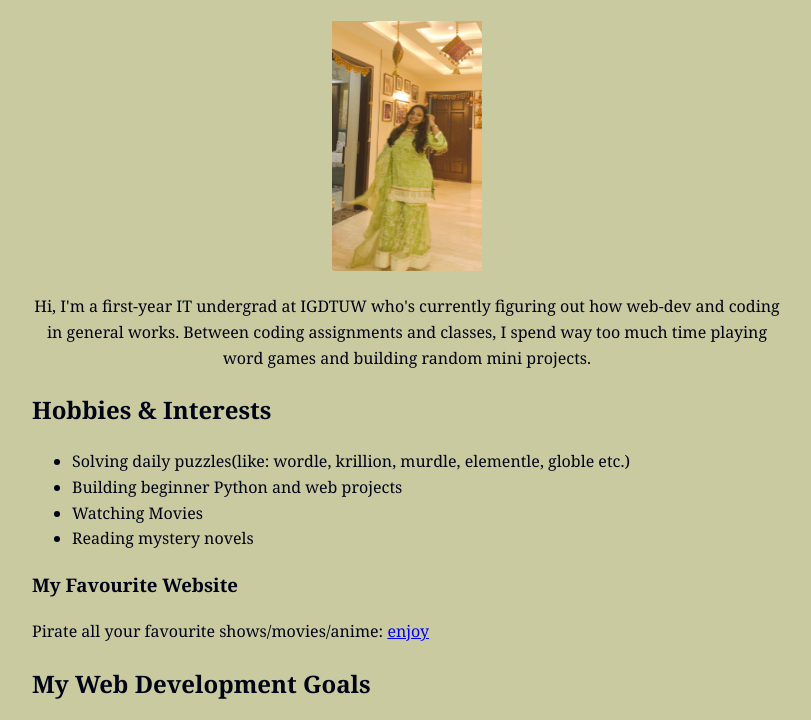
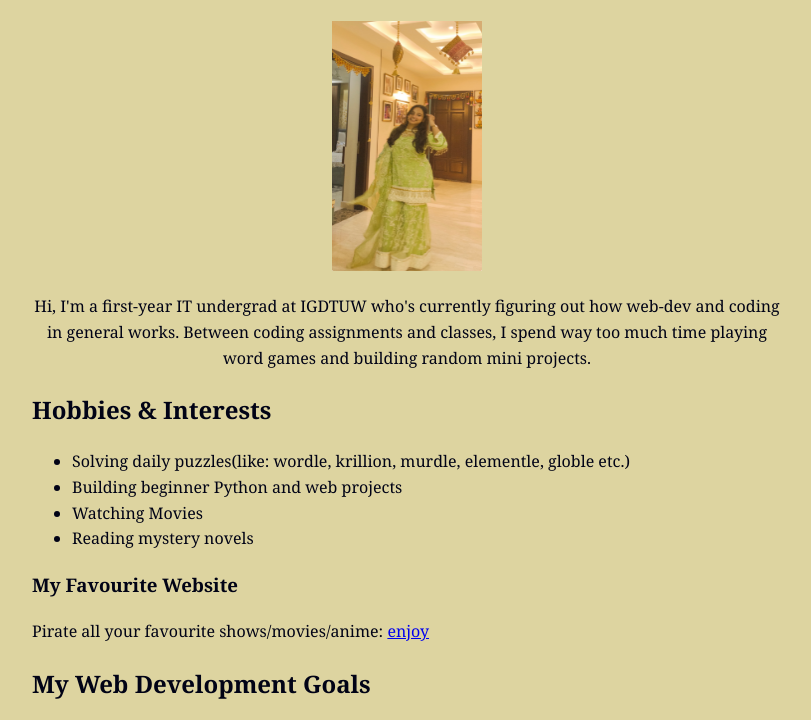
Before and after one commit to prishaaha/my-first-website, a plain HTML site: page index.html in a window 1280 px wide. Shown: the part 120-840 px from the top of the page, without its empty margins (233-1044 px from the left). Drawn offline with Linux system fonts and the light colour scheme.

Commit message:
Update website fonts and styling

```diff
--- a/index.html
+++ b/index.html
@@ -6,7 +6,7 @@
     <title>Introduction to Prisha</title>
     <style>
     body {
-      background-color: #c9caa0;
+      background-color: #ddd4a0;
       color: #010316;
       font-family: 'Georgia', serif;
       max-width: 750px;
```
